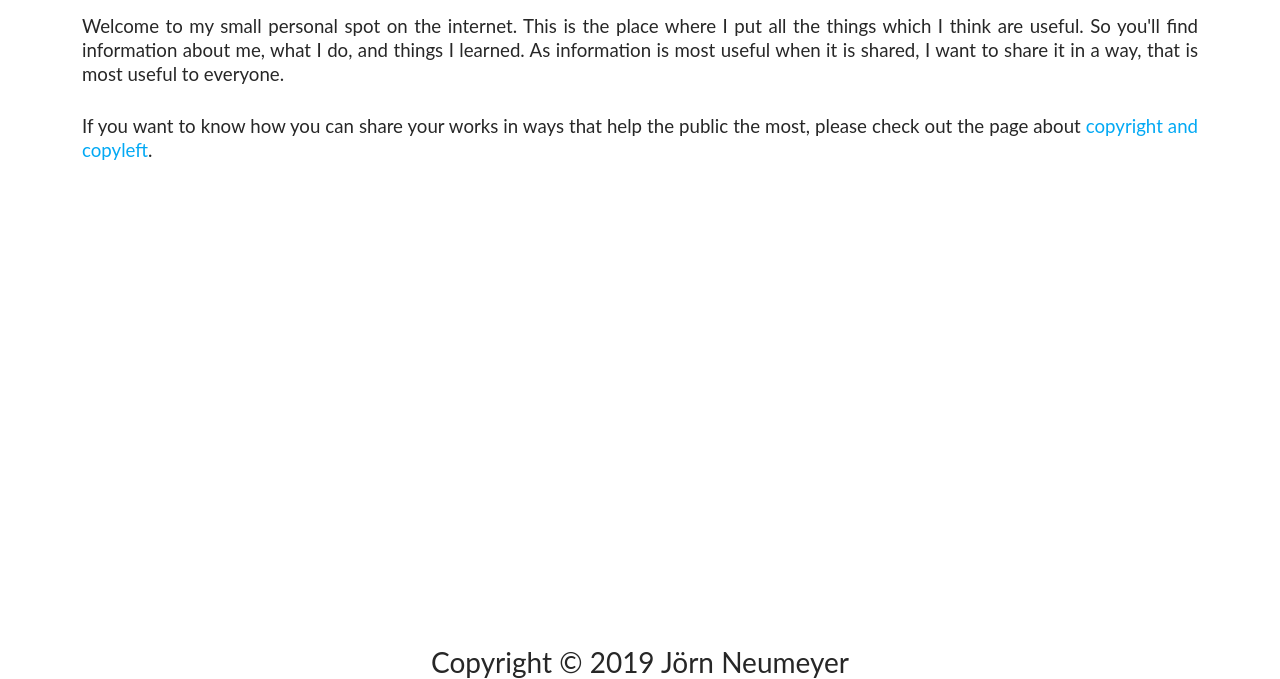
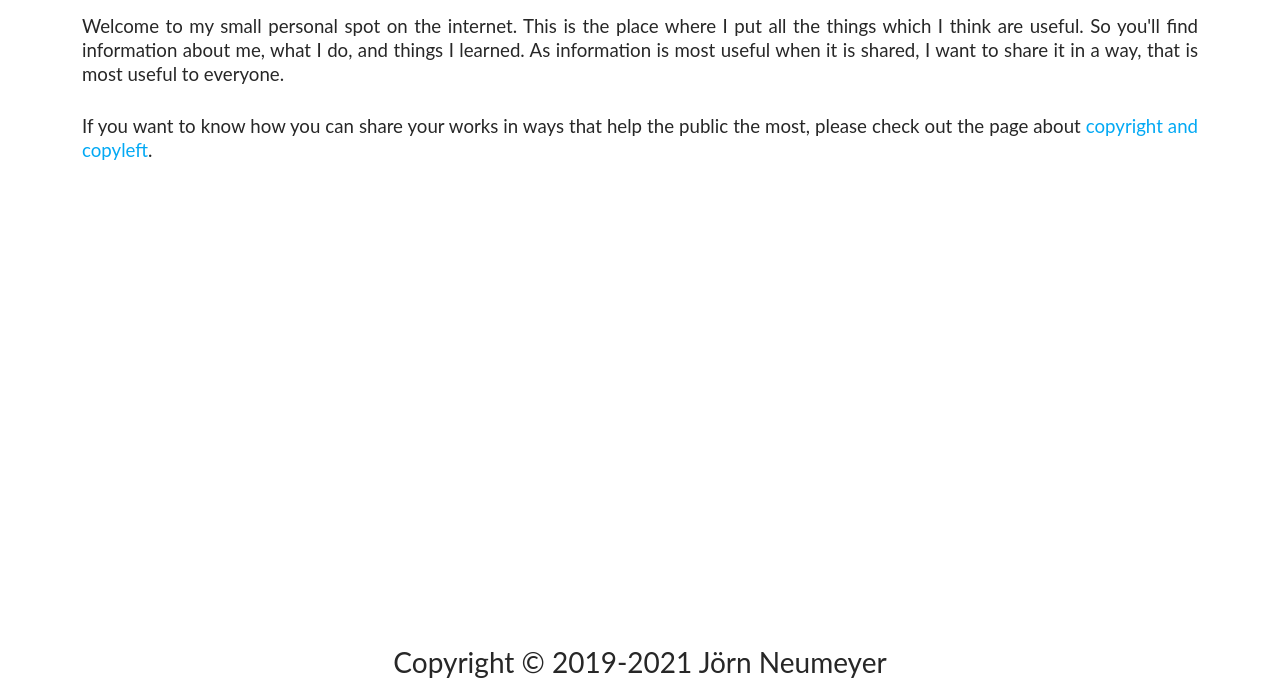
Before and after one commit to joernneumeyer/joern-neumeyer.de, a plain HTML site: page index.html in a window 1280 px wide. Shown: the part 123-802 px from the top of the page. Drawn offline with Linux system fonts and the light colour scheme.

Commit message:
update copyright year

```diff
--- a/index.html
+++ b/index.html
@@ -36,7 +36,7 @@
         </noscript>
       </main>
       <footer class="center-text">
-        Copyright &copy; 2019 J&ouml;rn Neumeyer
+        Copyright &copy; 2019-2021 J&ouml;rn Neumeyer
       </footer>
     </section>
     <script type="module" src="header.js"></script>
```
